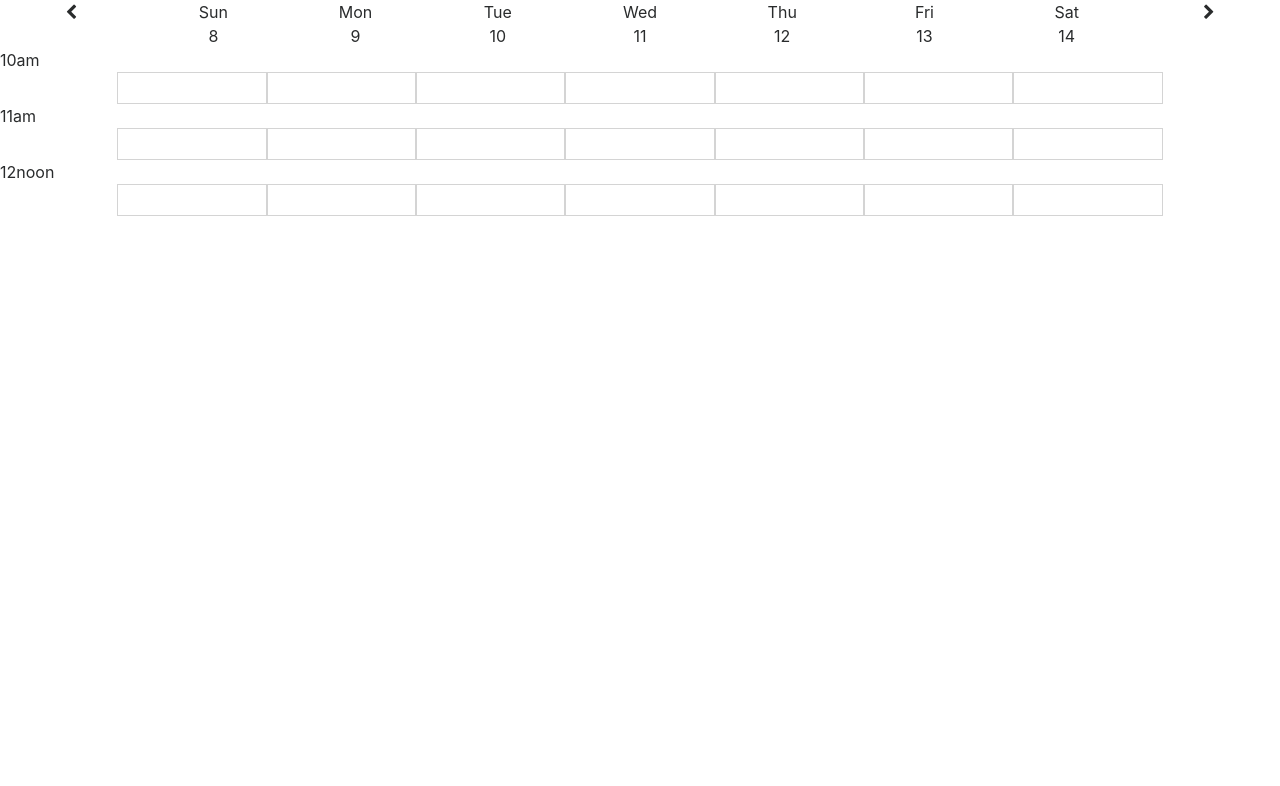
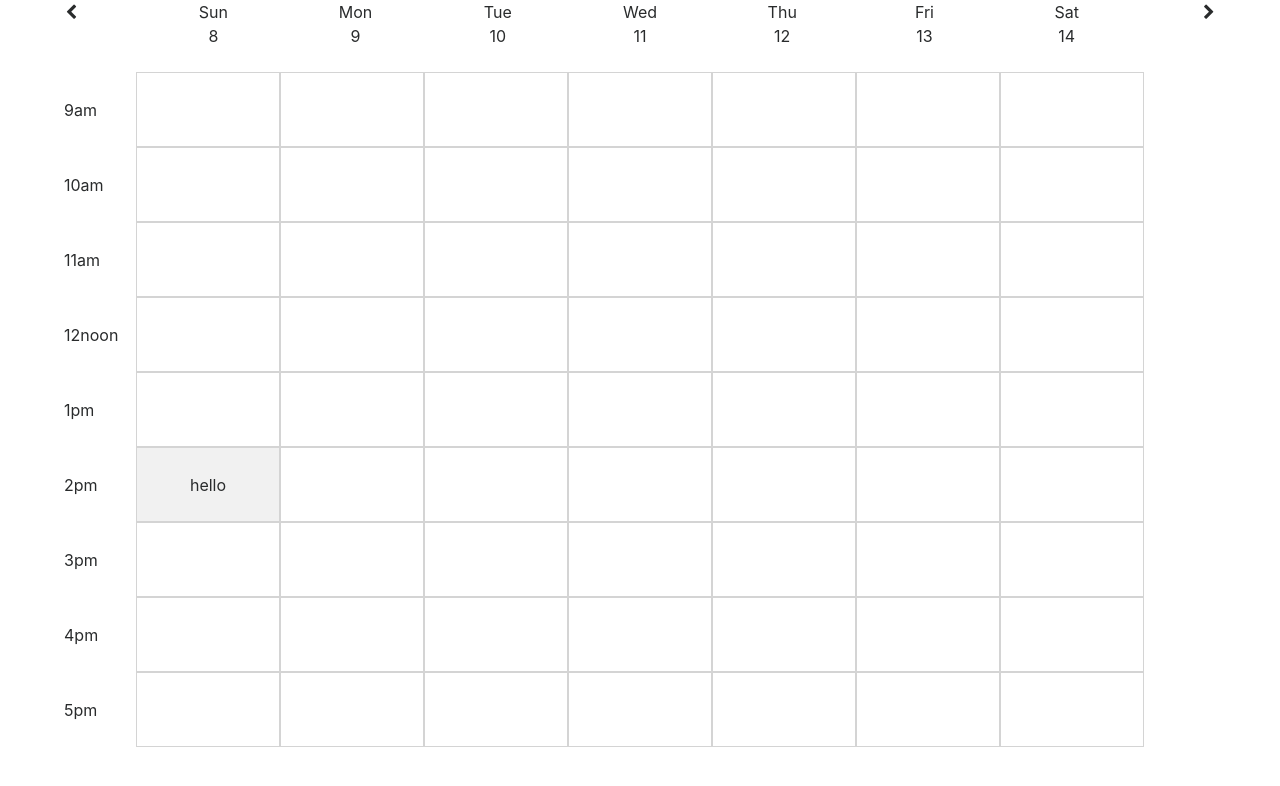
Before and after one commit to arijitpatra/week-calendar, a React (Create React App) app: page / in a window 1280 px wide. Shown: the top 786 px of the page. Built offline with nearby package versions, Linux system fonts and the light colour scheme.

Commit message:
calendar grid
calendar grid

```diff
--- a/public/data.json
+++ b/public/data.json
@@ -32,7 +32,10 @@
       "id": 5,
       "weekNumber": 1,
       "date": 5,
-      "content": ""
+      "content": {
+        "9am": "hello",
+        "12noon": "good day"
+      }
     },
     {
       "id": 6,
@@ -50,7 +53,9 @@
       "id": 8,
       "weekNumber": 2,
       "date": 8,
-      "content": ""
+      "content": {
+        "2pm": "hello"
+      }
     },
     {
       "id": 9,
--- a/src/components/calendar/calendar.jsx
+++ b/src/components/calendar/calendar.jsx
@@ -11,7 +11,17 @@ class Calendar extends Component {
       data: [],
       currentData: [],
       currentWeekNumber: 2,
-      timeSlot: ["10am", "11am", "12noon"]
+      timeSlot: [
+        "9am",
+        "10am",
+        "11am",
+        "12noon",
+        "1pm",
+        "2pm",
+        "3pm",
+        "4pm",
+        "5pm"
+      ]
     };
   }
 
@@ -87,20 +97,22 @@ class Calendar extends Component {
           </div>
         </div>
 
-        <div className="">
+        <div className="p-4">
           {this.state.timeSlot.map(c => (
             <div key={c} id={c}>
-              {c}
               <div className="l-flex-1">
                 <div className="l-flex-1">
                   <i className="invisible fa fa-fw fa-chevron-left" />
                 </div>
+                <div className="l-time-align">{c}</div>
                 {this.state.currentData.map(x => (
                   <div
                     id={x.date + "-" + c}
                     className={
                       "l-flex-1 " +
-                      (x.content === "" ? "l-box-empty" : "l-box-filled")
+                      (x.content[c] === undefined
+                        ? "l-box-empty"
+                        : "l-box-filled")
                     }
                     key={x.id}
                   >
--- a/src/components/calendar/calendar.scss
+++ b/src/components/calendar/calendar.scss
@@ -8,9 +8,17 @@
 .l-box-empty {
   border: 1px solid #d4d4d4;
   padding: 15px;
+  height: 75px;
 }
 
 .l-box-filled {
   border: 1px solid #d4d4d4;
-  padding: 3px;
+  padding: 3px 15px;
+  height: 75px;
+  background: #f1f1f1;
 }
+
+.l-time-align {
+  position: absolute;
+  left: 5%;
+}
```
